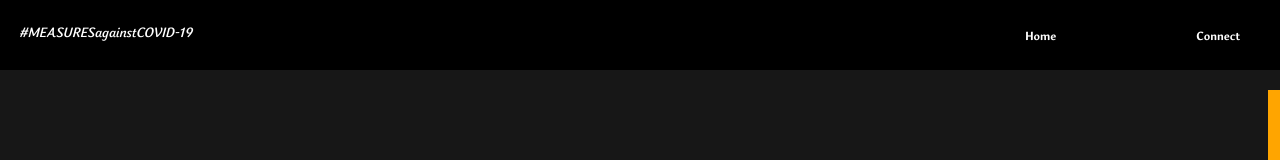
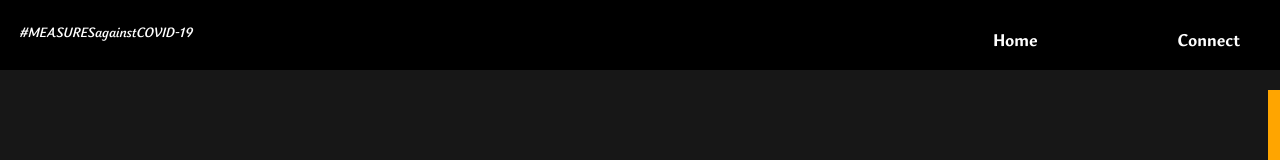
Before and after one commit to ppeforus/ppeforus.github.io, a plain HTML site: page index.html in a window 1280 px wide. Shown: the top 160 px of the page. Drawn offline with Linux system fonts and the light colour scheme; a web font is replaced by a local one.

Commit message:
Update index.css

```diff
--- a/CSS/index.css
+++ b/CSS/index.css
@@ -215,7 +215,7 @@ a:hover{
 	#navigation-menu>ul>li{
 		margin: 30px 40px 30px 100px;
 		font-family: Makozin-Bold;
-		font-size:70%;
+		font-size:100%;
 	}
 	#opening{
 		padding-top:90px;
```
